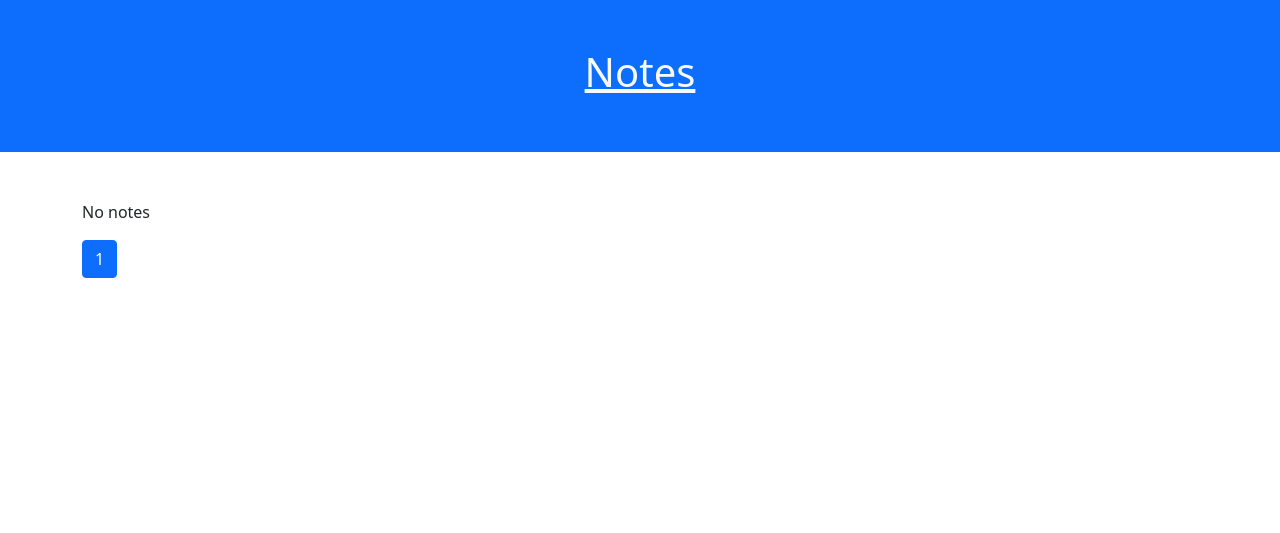
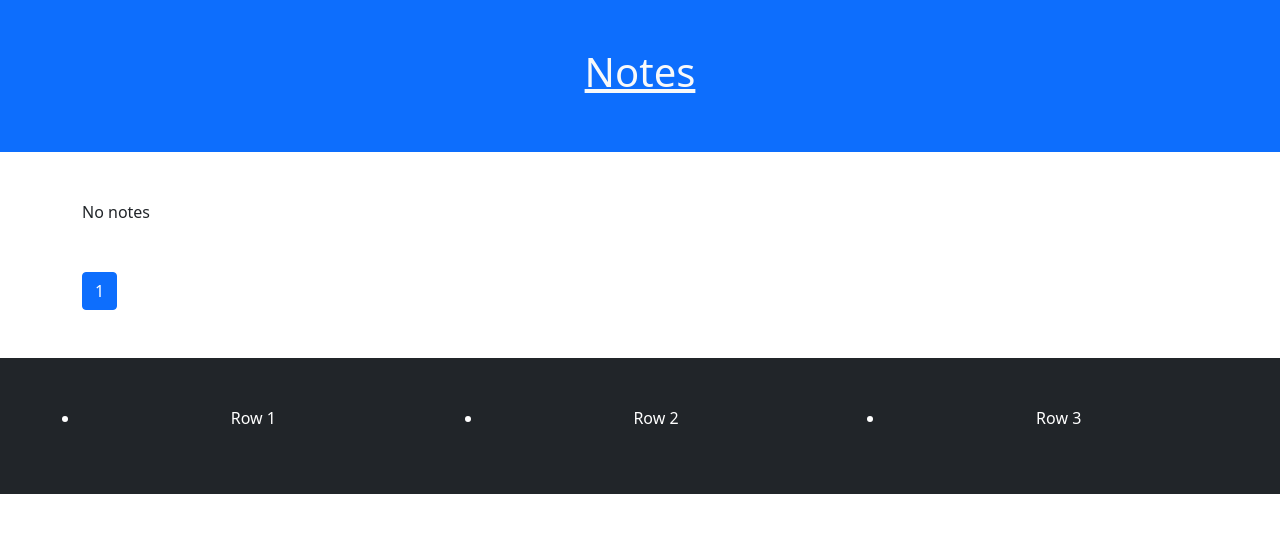
Before and after one commit to pcanterino/pcdenotes, a Django app: page / in a window 1280 px wide. Shown: the top 533 px of the page. Run offline with Django 3.2, Linux system fonts and the light colour scheme; data that the repository does not hold is empty; some libraries are stand-ins or nearby versions.

Commit message:
Modified templates

```diff
--- /dev/null
+++ b/notes/templates/note.html
@@ -0,0 +1,6 @@
+{% load markdownify %}
+<article class="container mt-5">
+    <h2><a href="{{ note.get_absolute_url }}" class="link-dark">{{ note.title }}</a></h2>
+    <div class="mt-3">{{ note.content|linebreaksbr|markdownify }}</div>
+    <p class="fst-italic" style="font-size: smaller;">Published on {{ note.created_at|date:"Y-m-d, H:i" }}</p>
+</article>
--- a/notes/templates/note_base.html
+++ b/notes/templates/note_base.html
@@ -18,5 +18,25 @@
   <div id="content" class="container mt-5">
     {% block content %}{% endblock %}
   </div>
+
+  <div class="container-fluid p-5 bg-dark text-white text-center mt-5">
+    <div class="row">
+      <div class="col-sm">
+        <ul>
+          <li>Row 1</li>
+        </ul>
+      </div>
+      <div class="col-sm">
+        <ul>
+          <li>Row 2</li>
+        </ul>
+      </div>
+      <div class="col-sm">
+        <ul>
+          <li>Row 3</li>
+        </ul>
+      </div>
+    </div>
+  </div>
 </body>
 </html>
--- a/notes/templates/note_detail.html
+++ b/notes/templates/note_detail.html
@@ -4,9 +4,5 @@
 {% block title %}Notes - {{ note.title }}{% endblock %}
 
 {% block content %}
-  <article>
-    <h2>{{ note.title }}</h2>
-    {{ note.content|linebreaksbr|markdownify }}
-    <p>Date: {{ note.created_at|date:"Y-m-d H:i" }}</p>
-  </article>
+{% include "note.html" %}
 {% endblock %}
--- a/notes/templates/note_list.html
+++ b/notes/templates/note_list.html
@@ -1,20 +1,15 @@
 {% extends "note_base.html" %}
-{% load markdownify %}
 
 {% block title %}Notes{% endblock %}
 
 {% block content %}
   {% for note in notes_page %}
-  <article class="container mt-5">
-    <h2><a href="{{ note.get_absolute_url }}" class="link-dark">{{ note.title }}</a></h2>
-    <div>{{ note.content|linebreaksbr|markdownify }}</div>
-    <p>Date: {{ note.created_at|date:"Y-m-d H:i" }}</p>
-  </article>
+  {% include "note.html" %}
   {% empty %}
   <p>No notes</p>
   {% endfor %}
 
-  <ul class="pagination">
+  <ul class="pagination mt-5">
     {% for page in pages %}
       {% ifnotequal page.number page_number %}
         <li class="page-item"><a href="?page={{ page.number }}" class="page-link">{{ page.number }}</a></li>
```
